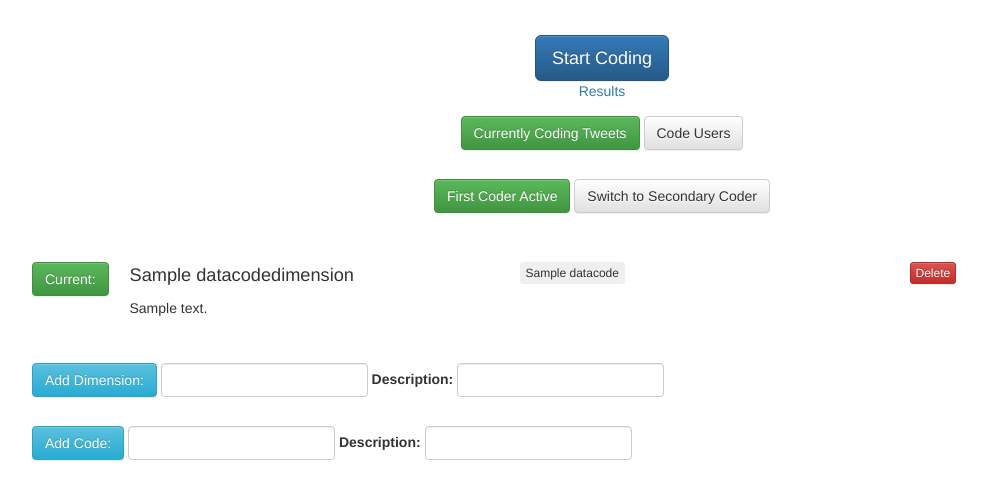
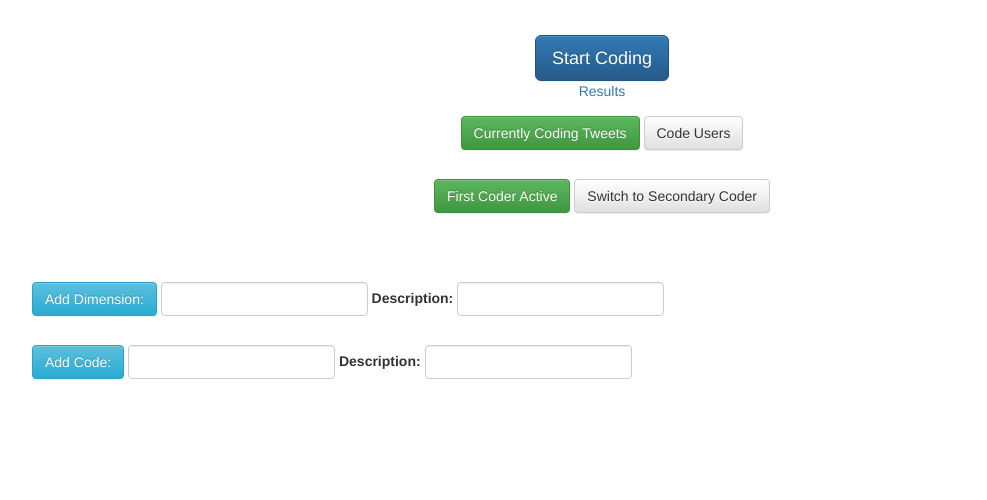
Before and after one commit to rosscg/crisis-data, a Django app: page /coding_dash in a window 1280 px wide. Shown: the part 52-552 px from the top of the page, without its empty margins (53-1040 px from the left). Run offline with Django 3.2, Linux system fonts and the light colour scheme; tables that the repository leaves empty hold one stand-in row (values such as "Sample post"); parts of the project's set-up code (start-up, migrations or seed data) failed here and were passed over; some libraries are stand-ins or nearby versions.

Commit message:
dimensions now limited to by coding_subject

```diff
--- a/streamcollect/models.py
+++ b/streamcollect/models.py
@@ -172,6 +172,7 @@ class Tweet(models.Model):
 class DataCodeDimension(models.Model):
     name = models.CharField(max_length=20, null=False)
     description = models.CharField(null=True, max_length=400)
+    coding_subject = models.CharField(max_length=20, null=False)
 
     def __str__(self):
         return str(self.name)
@@ -190,7 +191,7 @@ class DataCode(models.Model):
 
 
 class Coding(models.Model):
-    # TODO: Write validation to allow only one FK here - either tweet OR user.
+    # TODO: Write validation to allow only one FK here? - either tweet OR user.
     tweet = models.ForeignKey(Tweet, related_name='coding_for_tweet', on_delete=models.CASCADE, null=True)
     user = models.ForeignKey(User, related_name='coding_for_user', on_delete=models.CASCADE, null=True)
     data_code = models.ForeignKey(DataCode, on_delete=models.CASCADE)
--- a/streamcollect/templates/streamcollect/coding_dash.html
+++ b/streamcollect/templates/streamcollect/coding_dash.html
@@ -1,7 +1,5 @@
 {% extends 'streamcollect/base.html' %}
-
 {% block content %}
-
 
 <div class="container">
 
@@ -60,9 +58,10 @@
   </div>
 
   {% for dimension in dimensions %}
+    {% if dimension.coding_subject == coding_subject %}
       <div class="row">
         <div class="coding_button_row">
-      <div class="col-lg-1">
+          <div class="col-sm-1">
             {% if dimension.id == active_coding_dimension %}
             <button class="btn btn-success">Current:</button>
             {% else %}
@@ -72,37 +71,45 @@
             </form>
             {% endif %}
           </div>
-      <div class="col-lg-4">
+          <div class="col-sm-4">
            <p style="font-size:130%;">{{ dimension.name }}</p>
            <p>{{ dimension.description }}</p>
           </div>
 
-      <div class="col-lg-4">
+          <div class="col-sm-4">
            {% for d in dimension.datacode.all %}
+             {% if active_coder == 1 %}
               <form action="submit" method="POST" class="form-inline" onsubmit="return confirm('Confirm data code deletion.');">{% csrf_token %}
                 <input type="hidden" value={{ d.data_code_id }} name="data_code_id">
                 <input type="submit" class="btn btn-remove btn-xs" name="delete_data_code" value="{{ d.name }}">
               </form>
+             {% else %}
+              <button type="submit" class="btn btn-light btn-xs" name="">{{ d.name }}</button>
+             {% endif %}
            {% endfor %}
           </div>
 
-      <div class="col-lg-1">
+          {% if active_coder == 1 %}
+          <div class="col-sm-1">
             <form action="submit" method="POST" class="form-inline" onsubmit="return confirm('Confirm dimension deletion.');">{% csrf_token %}
               <input type="hidden" value={{ dimension.id }} name="dimension_id">
               <input type="submit" class="btn btn-danger btn-xs" name="delete_dimension" value="Delete">
             </form>
           </div>
+         {% endif %}
         </div>
       </div>
+    {% endif %}
   {% endfor %}
 
   <div class="row">
     <br/>
   </div>
 
+{% if active_coder == 1 %}
   <div class="row">
     <div class="coding_button_row">
-      <div class="col-lg-8">
+      <div class="col-md-8">
         <form action="submit" method="POST" class="form-inline">{% csrf_token %}
           <div class="form-group">
             <input type="submit" class="btn btn-info btn-md" name="add_dimension" value="Add Dimension:">
@@ -117,8 +124,7 @@
 
   <div class="row">
     <div class="coding_button_row">
-      <div class="col-lg-8">
-
+      <div class="col-md-8">
         <form action="submit" method="POST" class="form-inline">{% csrf_token %}
           <div class="form-group">
             <input type="submit" class="btn btn-info btn-md" name="add_data_code" value="Add Code:">
@@ -127,12 +133,10 @@
             <input class="form-control" name="description">
           </div>
         </form>
-
-        <br/>
-        <br/>
       </div>
     </div>
   </div>
+{% endif %}
 
 </div>
 
--- a/streamcollect/views.py
+++ b/streamcollect/views.py
@@ -103,22 +103,25 @@ def functions(request):
 
 
 def coding_dash(request):
-    dimensions = DataCodeDimension.objects.all()
     coding_subject = request.session.get('coding_subject', None)
     active_coding_dimension = request.session.get('active_coding_dimension', None)
     active_coder = request.session.get('active_coder', None)
 
-    if active_coding_dimension is None and dimensions.count() > 0:
-        active_coding_dimension = dimensions.order_by('id')[0].id
-        request.session['active_coding_dimension'] = active_coding_dimension
+    if coding_subject is None:
+        request.session['coding_subject'] = 'tweet'
+        coding_subject = 'tweet'
 
     if active_coder is None:
         request.session['active_coder'] = 1
         active_coder = 1
 
-    if coding_subject is None:
-        request.session['coding_subject'] = 'tweet'
-        coding_subject = 'tweet'
+    dimensions = DataCodeDimension.objects.filter(coding_subject=coding_subject)
+    if active_coding_dimension not in dimensions.values_list('id', flat=True) or active_coding_dimension is None:
+        if dimensions.count() > 0:
+            active_coding_dimension = dimensions.order_by('id')[0].id
+        else:
+            active_coding_dimension = None
+        request.session['active_coding_dimension'] = active_coding_dimension
 
     return render(request, 'streamcollect/coding_dash.html', {'dimensions': dimensions, 'active_coding_dimension': active_coding_dimension, 'active_coder': active_coder, 'coding_subject': coding_subject})
 
@@ -212,7 +215,6 @@ def coding_results(request):
     active_coding_dimension = request.session.get('active_coding_dimension', None)
 
     total_main_coder = Coding.objects.filter(coding_id='1').filter(data_code__data_code_id__gt=0).filter(data_code__dimension_id=active_coding_dimension)
-    print("Total main coder: {}".format(total_main_coder))
     total_secondary_coder = Coding.objects.filter(coding_id='2').filter(data_code__data_code_id__gt=0).filter(data_code__dimension_id=active_coding_dimension)
 
     double_coded_tweets = Tweet.objects.filter(coding_for_tweet__coding_id = 2, coding_for_tweet__data_code__dimension = active_coding_dimension)
@@ -549,8 +551,9 @@ def submit(request):
     elif "add_dimension" in request.POST:
         name = request.POST['dimension_name']
         description = request.POST['description']
+        coding_subject = request.session.get('coding_subject')
         if len(name) > 0:
-            d = DataCodeDimension(name=name, description=description)
+            d = DataCodeDimension(name=name, description=description, coding_subject=coding_subject)
             d.save()
         return redirect('coding_dash')
 
```
Also changed, not shown: streamcollect/migrations/0030_datacodedimension_coding_subject.py (added). Lines whose indentation alone changed are shown as unchanged.
